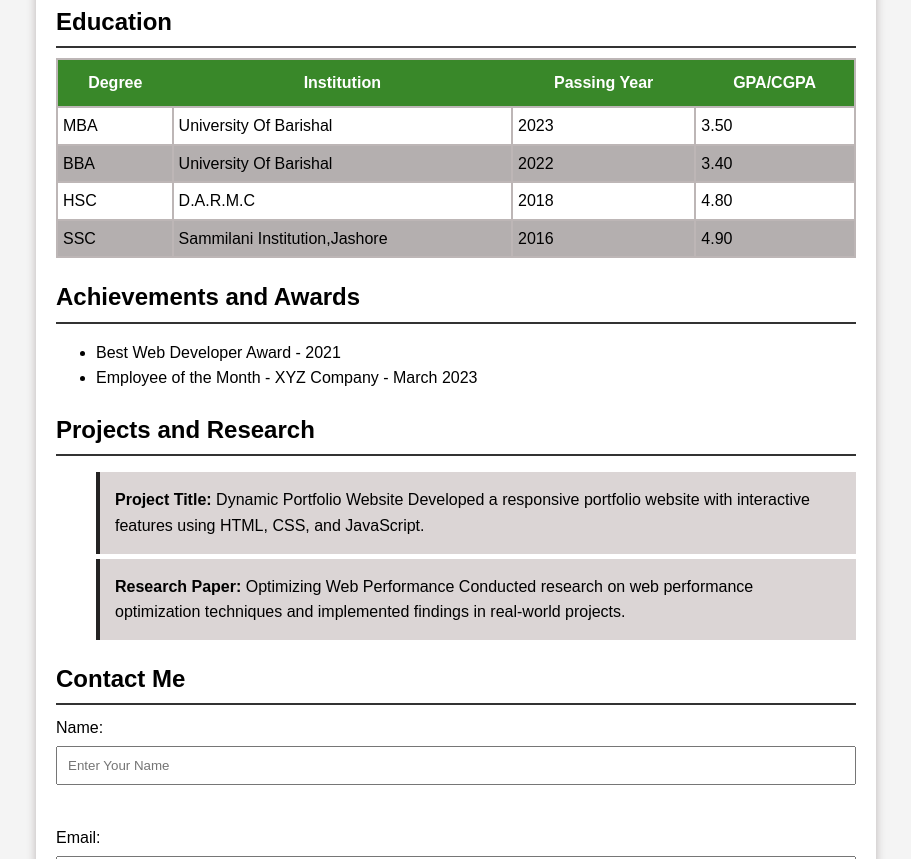
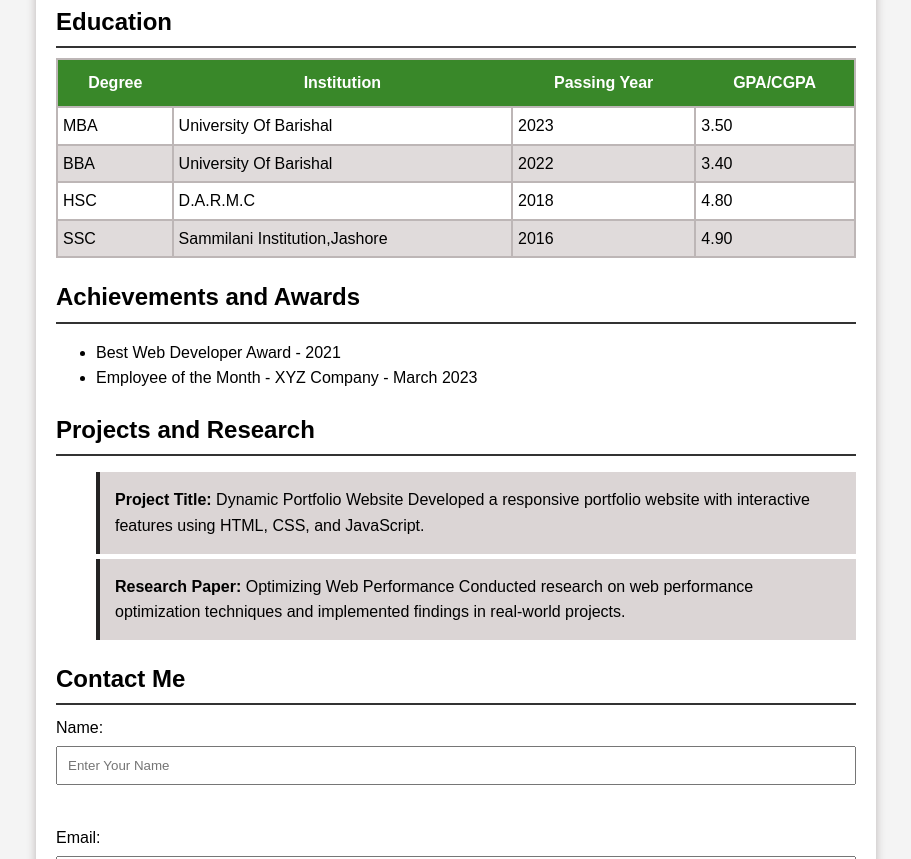
Before and after one commit to arupkumarsaha0/Web-Design, a plain HTML site: page Assignment/CV.html in a window 1280 px wide. Shown: the part 1517-2376 px from the top of the page, without its empty margins (184-1095 px from the left). Drawn offline with Linux system fonts and the light colour scheme.

Commit message:
code updated

```diff
--- a/Assignment/style.css
+++ b/Assignment/style.css
@@ -136,5 +136,5 @@ button:hover{
     background-color: #45a049;
 }
 table tr:nth-child(odd){
-    background-color: #b4afaf;
+    background-color: #e0dbdb;
 }
```
